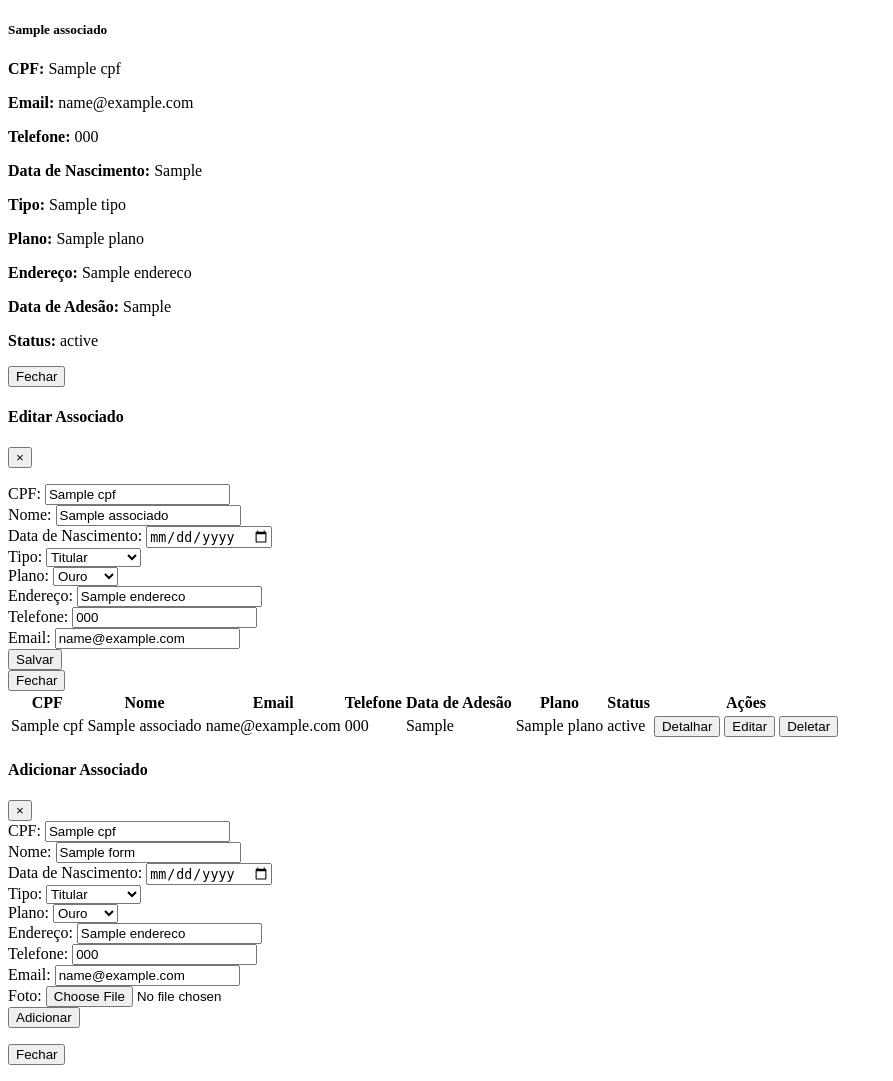
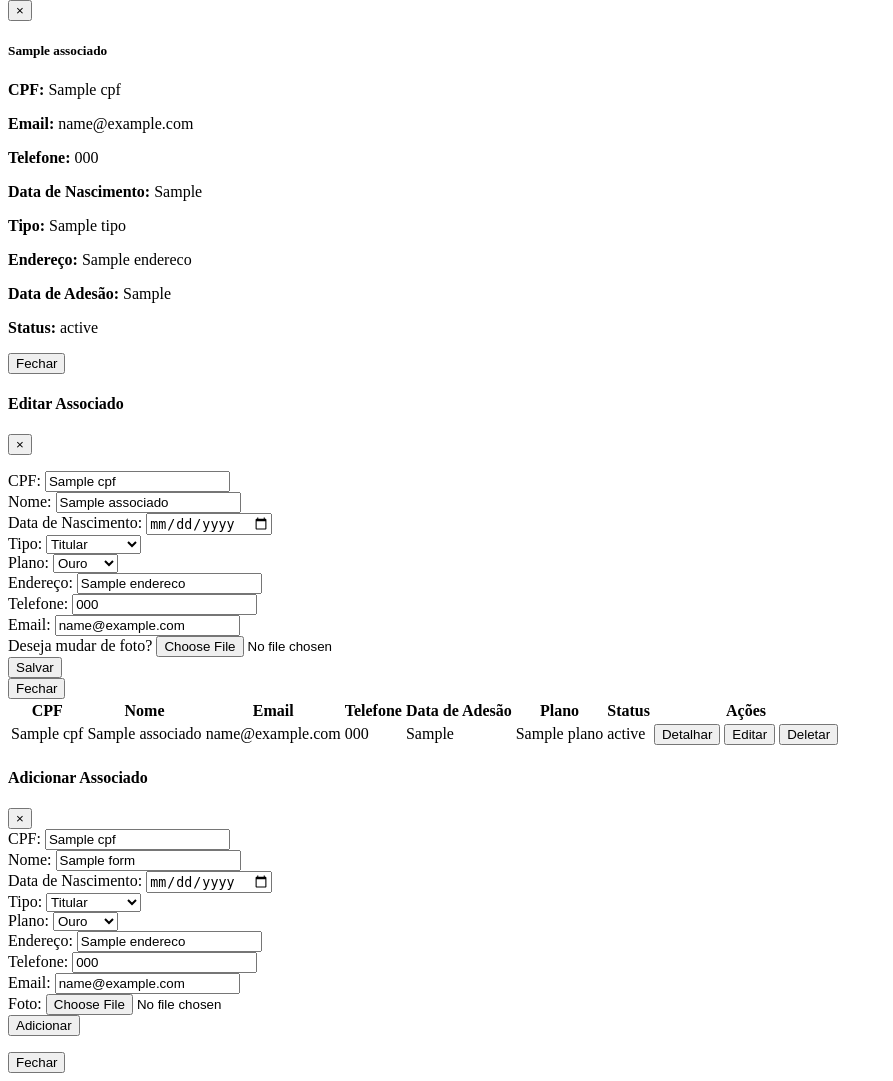
Before and after one commit to nori-marcos/clubeEsportivo, a Flask app: template templates/associado/associado.html in a window 1280 px wide. Shown: the part 240-1321 px from the top of the page, without its empty margins (0-893 px from the left). Run offline with Flask 3, Linux system fonts and the light colour scheme; the template is opened without the code that fills it: most values are stand-ins (such as "Sample title", 1, 10 or a date in 2020); some libraries are stand-ins or nearby versions.

Commit message:
opcao de mudar a foto

```diff
--- a/templates/associado/modal_detalhar_associado.html
+++ b/templates/associado/modal_detalhar_associado.html
@@ -19,13 +19,24 @@
                              alt="Foto do associado">
                     {% endif %}
                     <div class="card-body">
+                        <div class="alert alert-success alert-dismissible fade show" role="alert">
+                            {% if associado.plano == 'ouro' %}
+                                🥇 Você é nosso associado ouro!
+                            {% elif associado.plano == 'prata' %}
+                                🥈 Você é nosso associado prata!
+                            {% elif associado.plano == 'bronze' %}
+                                🥉 Você é nosso associado bronze!
+                            {% endif %}
+                            <button type="button" class="close" data-dismiss="alert" aria-label="Close">
+                                <span aria-hidden="true">&times;</span>
+                            </button>
+                        </div>
                         <h5 class="card-title">{{ associado.nome }}</h5>
                         <p class="card-text"><strong>CPF:</strong> {{ associado.cpf }}</p>
                         <p class="card-text"><strong>Email:</strong> {{ associado.email }}</p>
                         <p class="card-text"><strong>Telefone:</strong> {{ associado.telefone }}</p>
                         <p class="card-text"><strong>Data de Nascimento:</strong> {{ associado.data_nascimento }}</p>
                         <p class="card-text"><strong>Tipo:</strong> {{ associado.tipo }}</p>
-                        <p class="card-text"><strong>Plano:</strong> {{ associado.plano }}</p>
                         <p class="card-text"><strong>Endereço:</strong> {{ associado.endereco }}</p>
                         <p class="card-text"><strong>Data de Adesão:</strong> {{ associado.data_adesao }}</p>
                         <p class="card-text"><strong>Status:</strong> {{ associado.status }}</p>
--- a/templates/associado/modal_editar_associado.html
+++ b/templates/associado/modal_editar_associado.html
@@ -94,8 +94,16 @@
                                value="{{ associado.email }}" required>
                     </div>
 
+                    <div class="form-group">
+                        <label for="foto">Deseja mudar de foto?</label>
+                        <input id="foto" type="file" class="form-control" name="foto">
+                    </div>
+
                     <input id="data_adesao" type="hidden" class="form-control" name="data_adesao"
                            value="{{ associado.data_adesao }}" required>
+
+                    <input id="foto-atual" type="hidden" class="form-control" name="foto-atual"
+                           value="{{ associado.foto }}">
 
                     <button type="submit" class="btn btn-primary">Salvar</button>
                 </form>
--- a/utils/formulario_utils.py
+++ b/utils/formulario_utils.py
@@ -15,8 +15,9 @@ def obter_dados_formulario_associado(id_associado=None):
     telefone = request.form['telefone']
     email = request.form['email']
     plano = request.form['plano']
-    foto = processar_foto(request.files.get('foto'))
     data_adesao = request.form['data_adesao']
+
+    foto = processar_foto(request.files['foto']) if 'foto' in request.files else request.form['foto-atual']
 
     Associado.validar_cpf(cpf)
 
```
